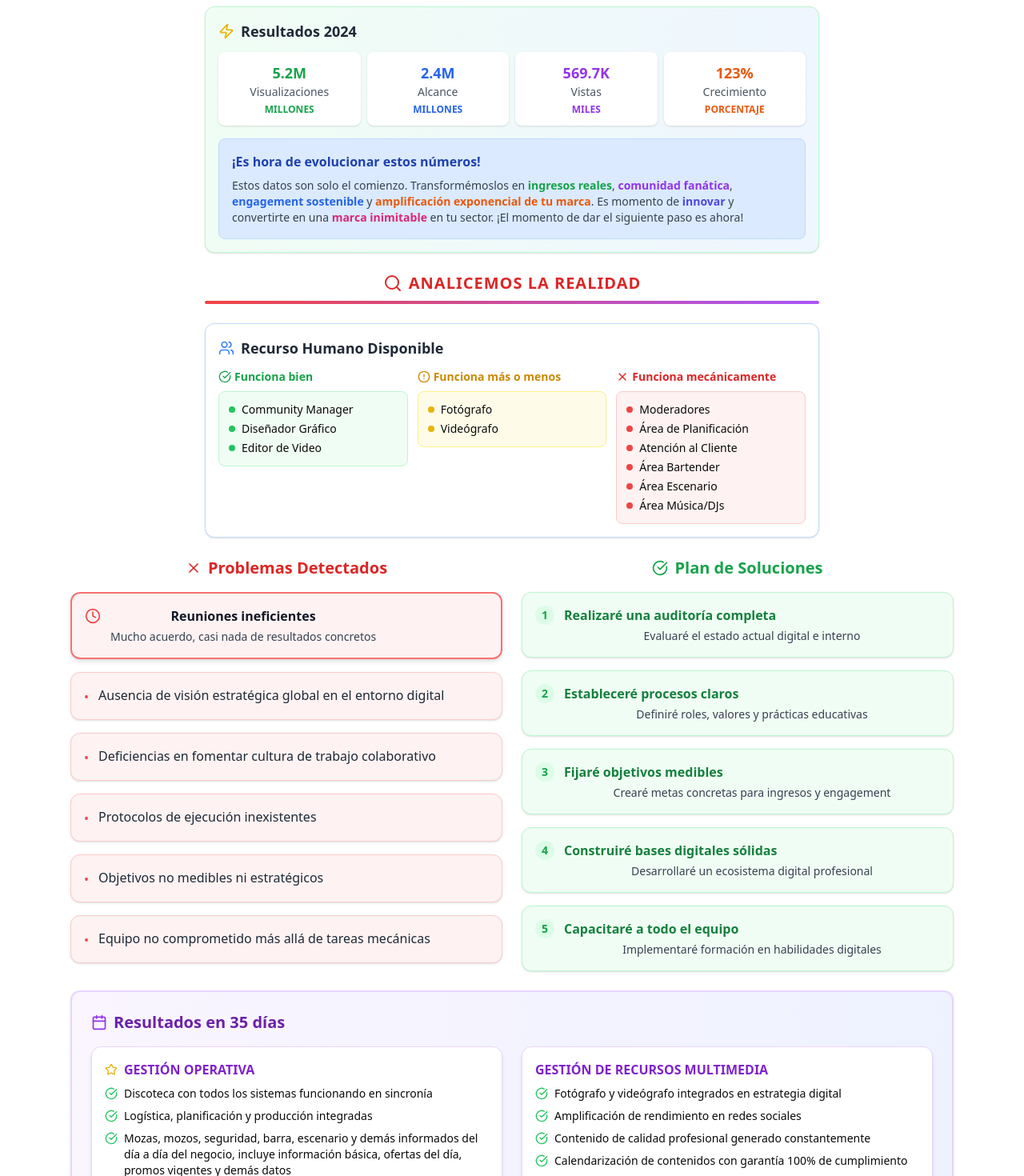
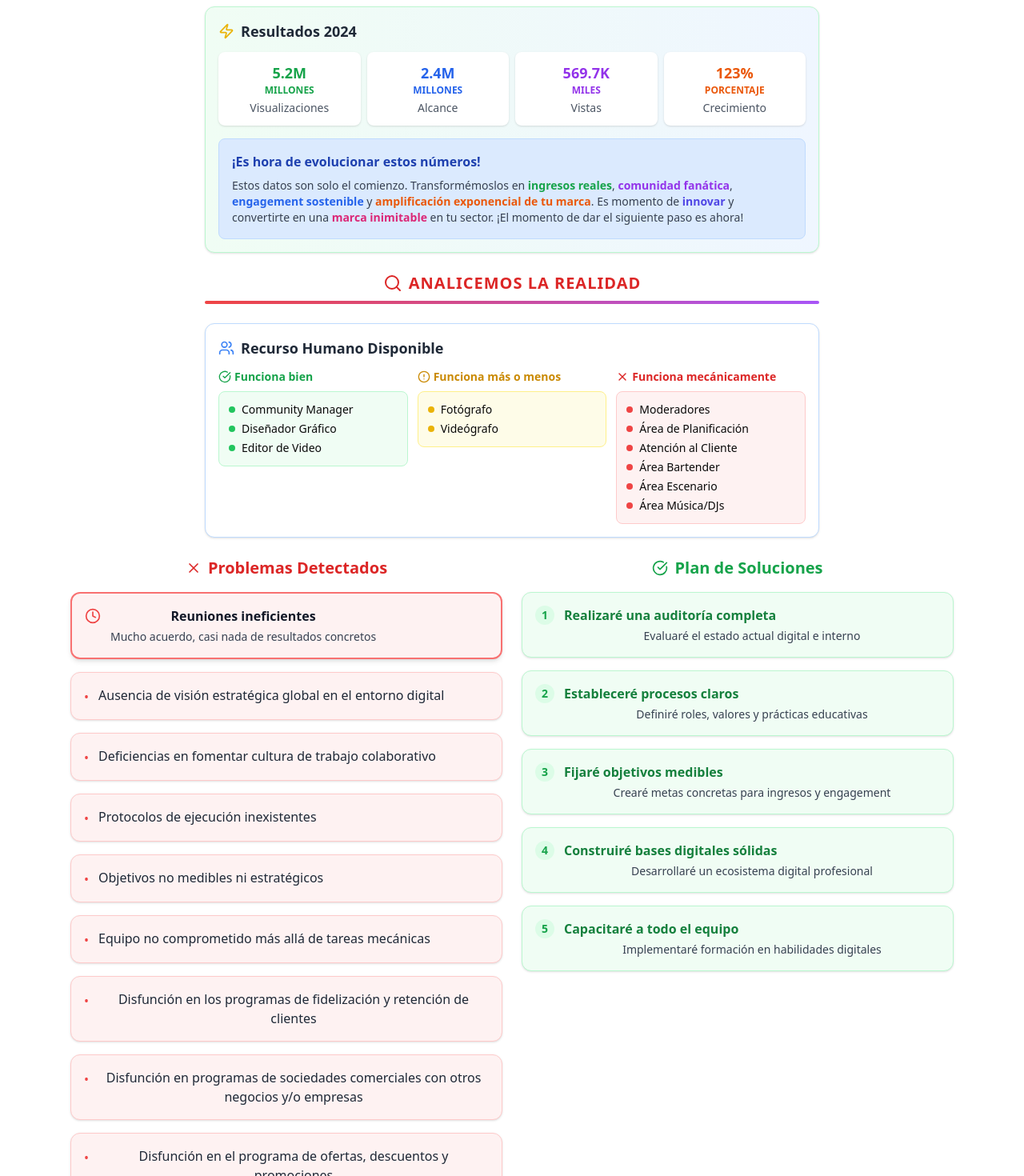
Before and after one commit to deivipluss/landing, a Next.js app: page /ktdrallounge in a window 1280 px wide. Shown: the part 360-1830 px from the top of the page at 80% size. Built offline with nearby package versions, Linux system fonts and the light colour scheme.

Commit message:
loung14e

```diff
--- a/app/ktdrallounge/page.tsx
+++ b/app/ktdrallounge/page.tsx
@@ -116,25 +116,26 @@ export default function DiagnosticoDigital() {
           <div className="flex flex-wrap justify-between gap-2 text-sm mb-4">
             <div className="bg-white p-3 rounded-lg shadow flex-1 min-w-[120px] text-center">
               <div className="text-green-600 font-semibold text-lg">5.2M</div>
-              <div className="text-gray-600">Visualizaciones</div>
-              <div className="font-bold text-xs text-green-600 mt-1">MILLONES</div>
+              <div className="font-bold text-xs text-green-600">MILLONES</div>
+              <div className="text-gray-600 mt-1">Visualizaciones</div>
             </div>
             <div className="bg-white p-3 rounded-lg shadow flex-1 min-w-[120px] text-center">
               <div className="text-blue-600 font-semibold text-lg">2.4M</div>
-              <div className="text-gray-600">Alcance</div>
-              <div className="font-bold text-xs text-blue-600 mt-1">MILLONES</div>
+              <div className="font-bold text-xs text-blue-600">MILLONES</div>
+              <div className="text-gray-600 mt-1">Alcance</div>
             </div>
             <div className="bg-white p-3 rounded-lg shadow flex-1 min-w-[120px] text-center">
               <div className="text-purple-600 font-semibold text-lg">569.7K</div>
-              <div className="text-gray-600">Vistas</div>
-              <div className="font-bold text-xs text-purple-600 mt-1">MILES</div>
+              <div className="font-bold text-xs text-purple-600">MILES</div>
+              <div className="text-gray-600 mt-1">Vistas</div>
             </div>
             <div className="bg-white p-3 rounded-lg shadow flex-1 min-w-[120px] text-center">
               <div className="text-orange-600 font-semibold text-lg">123%</div>
-              <div className="text-gray-600">Crecimiento</div>
-              <div className="font-bold text-xs text-orange-600 mt-1">PORCENTAJE</div>
+              <div className="font-bold text-xs text-orange-600">PORCENTAJE</div>
+              <div className="text-gray-600 mt-1">Crecimiento</div>
             </div>
           </div>
+
           <div className="bg-blue-100 p-4 rounded-lg border border-blue-200">
             <h4 className="font-semibold text-blue-800 mb-2">
               ¡Es hora de evolucionar estos números!
@@ -329,6 +330,32 @@ export default function DiagnosticoDigital() {
                 <div className="text-red-500 mr-3 mt-0.5">•</div>
                 <span className="text-gray-800">
                   Equipo no comprometido más allá de tareas mecánicas
+                </span>
+              </CardContent>
+            </Card>
+
+            {/* Nuevos problemas añadidos */}
+            <Card className="border-red-200 bg-red-50 hover:bg-red-100 transition-colors">
+              <CardContent className="p-4 flex items-start">
+                <div className="text-red-500 mr-3 mt-0.5">•</div>
+                <span className="text-gray-800">
+                  Disfunción en los programas de fidelización y retención de clientes
+                </span>
+              </CardContent>
+            </Card>
+            <Card className="border-red-200 bg-red-50 hover:bg-red-100 transition-colors">
+              <CardContent className="p-4 flex items-start">
+                <div className="text-red-500 mr-3 mt-0.5">•</div>
+                <span className="text-gray-800">
+                  Disfunción en programas de sociedades comerciales con otros negocios y/o empresas
+                </span>
+              </CardContent>
+            </Card>
+            <Card className="border-red-200 bg-red-50 hover:bg-red-100 transition-colors">
+              <CardContent className="p-4 flex items-start">
+                <div className="text-red-500 mr-3 mt-0.5">•</div>
+                <span className="text-gray-800">
+                  Disfunción en el programa de ofertas, descuentos y promociones
                 </span>
               </CardContent>
             </Card>
```
